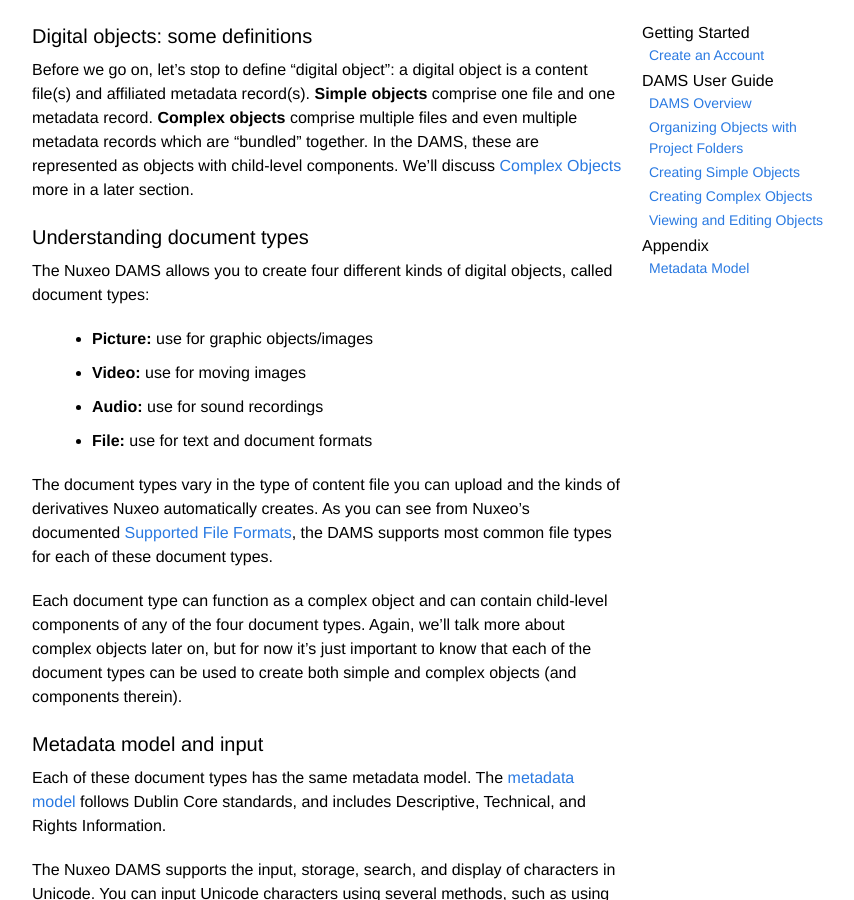
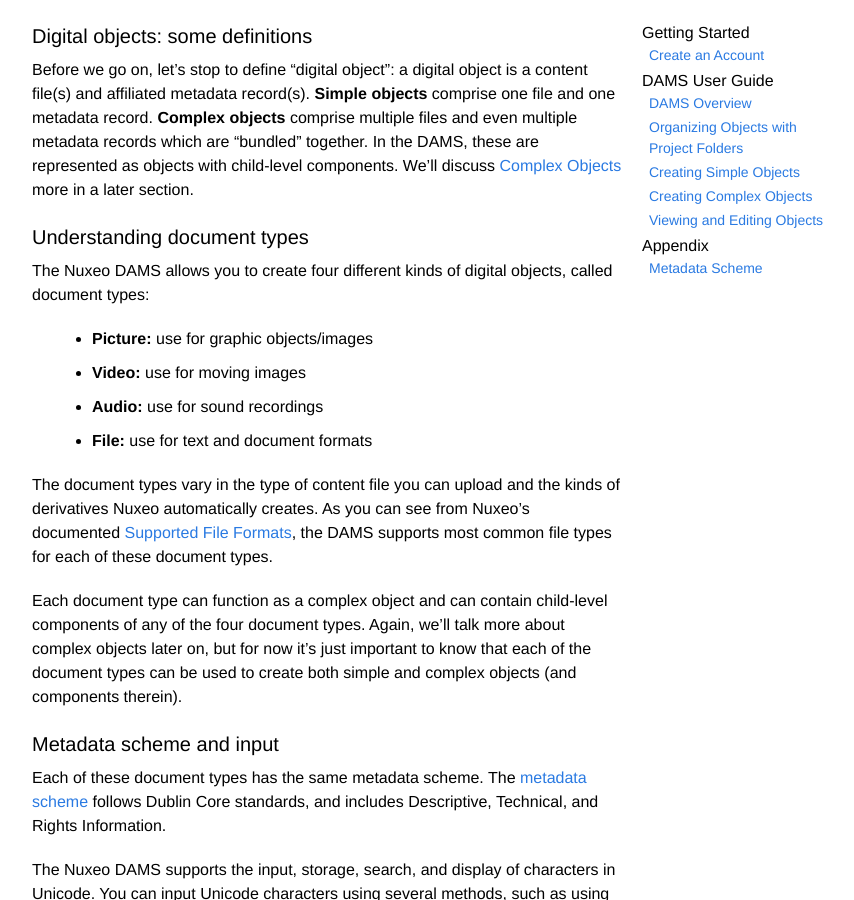
Before and after one commit to ucldc/ucldc-docs, a Jekyll site: the page built from docs/dams/create-objects.md, in a window 1280 px wide and 900 px high, scrolled down 196 px. Shown: the whole window, without its empty margins (208-1062 px from the left). Built offline with Jekyll 4.4.1, drawn with Linux system fonts in a browser that asks for light colours; nearby versions of some CDN libraries.

Commit message:
Changed from metadata model to metadata scheme

```diff
--- a/_includes/sidebar.html
+++ b/_includes/sidebar.html
@@ -13,6 +13,6 @@
   </ul>
   <h1>Appendix</h1>
   <ul>
-    <li><a href="{{ site.url }}{{ site.baseurl }}/docs/dams/metadata-model/">Metadata Model</a></li>
+    <li><a href="{{ site.url }}{{ site.baseurl }}/docs/dams/metadata-model/">Metadata Scheme</a></li>
   </ul>
 </div>
--- a/docs/dams/create-objects.md
+++ b/docs/dams/create-objects.md
@@ -25,9 +25,9 @@
 
 Each document type can function as a complex object and can contain child-level components of any of the four document types. Again, we'll talk more about complex objects later on, but for now it's just important to know that each of the document types can be used to create both simple and complex objects (and components therein).
 
-## Metadata model and input
+## Metadata scheme and input
 
-Each of these document types has the same metadata model. The [metadata model]({{ site.url }}{{ site.baseurl }}/docs/dams/metadata-model/) follows Dublin Core standards, and includes Descriptive, Technical, and Rights Information.
+Each of these document types has the same metadata scheme. The [metadata scheme]({{ site.url }}{{ site.baseurl }}/docs/dams/metadata-model/) follows Dublin Core standards, and includes Descriptive, Technical, and Rights Information.
 
 The Nuxeo DAMS supports the input, storage, search, and display of characters in Unicode. You can input Unicode characters using several methods, such as using Unicode character inputs that are available through Windows or Mac OS systems, using a Unicode-enabled keyboard, or copying-and-pasting Unicode characters from other sources into Nuxeo fields.
 
```
Also changed, not shown: docs/dams/metadata-model.md (+1 -1 lines).
